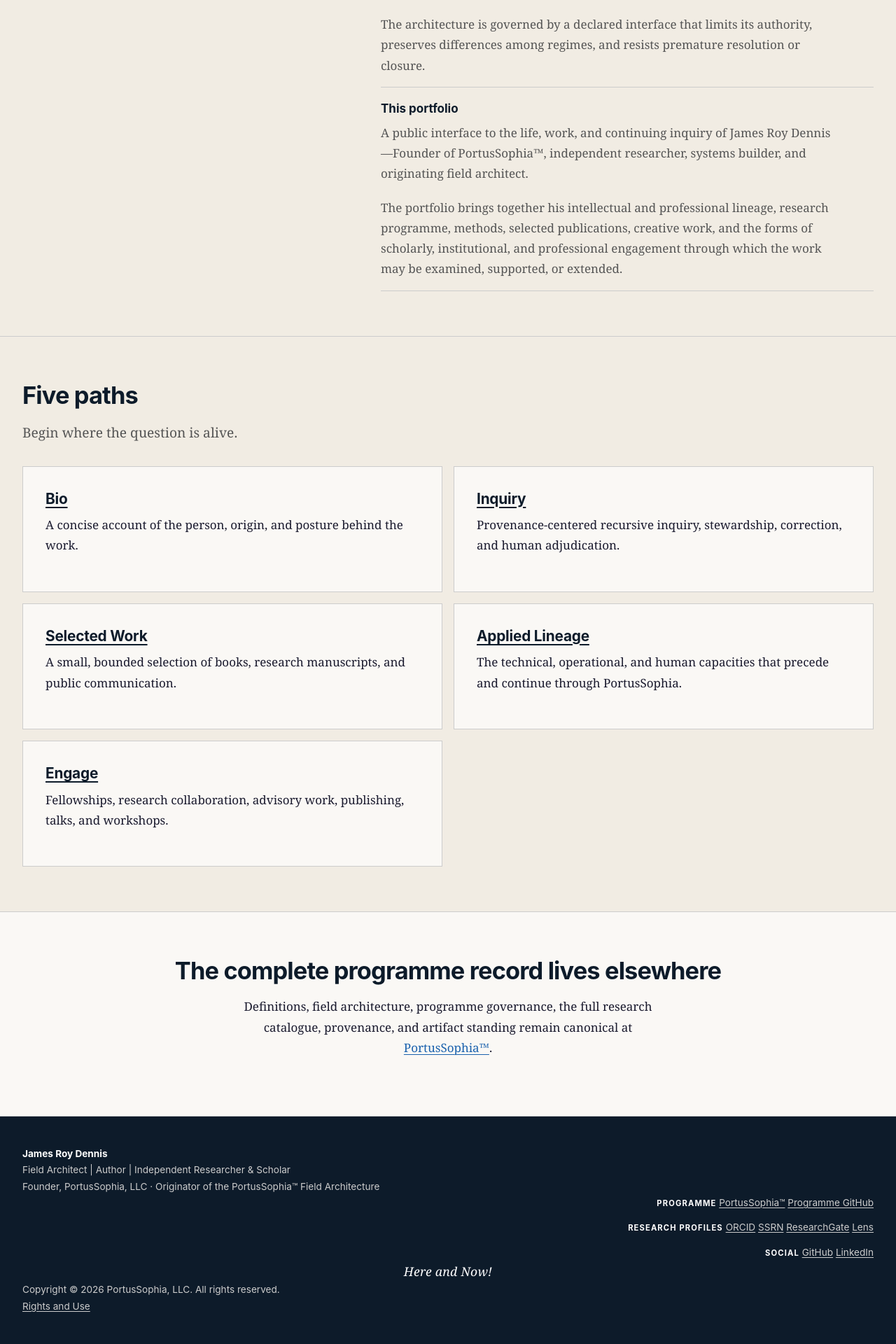
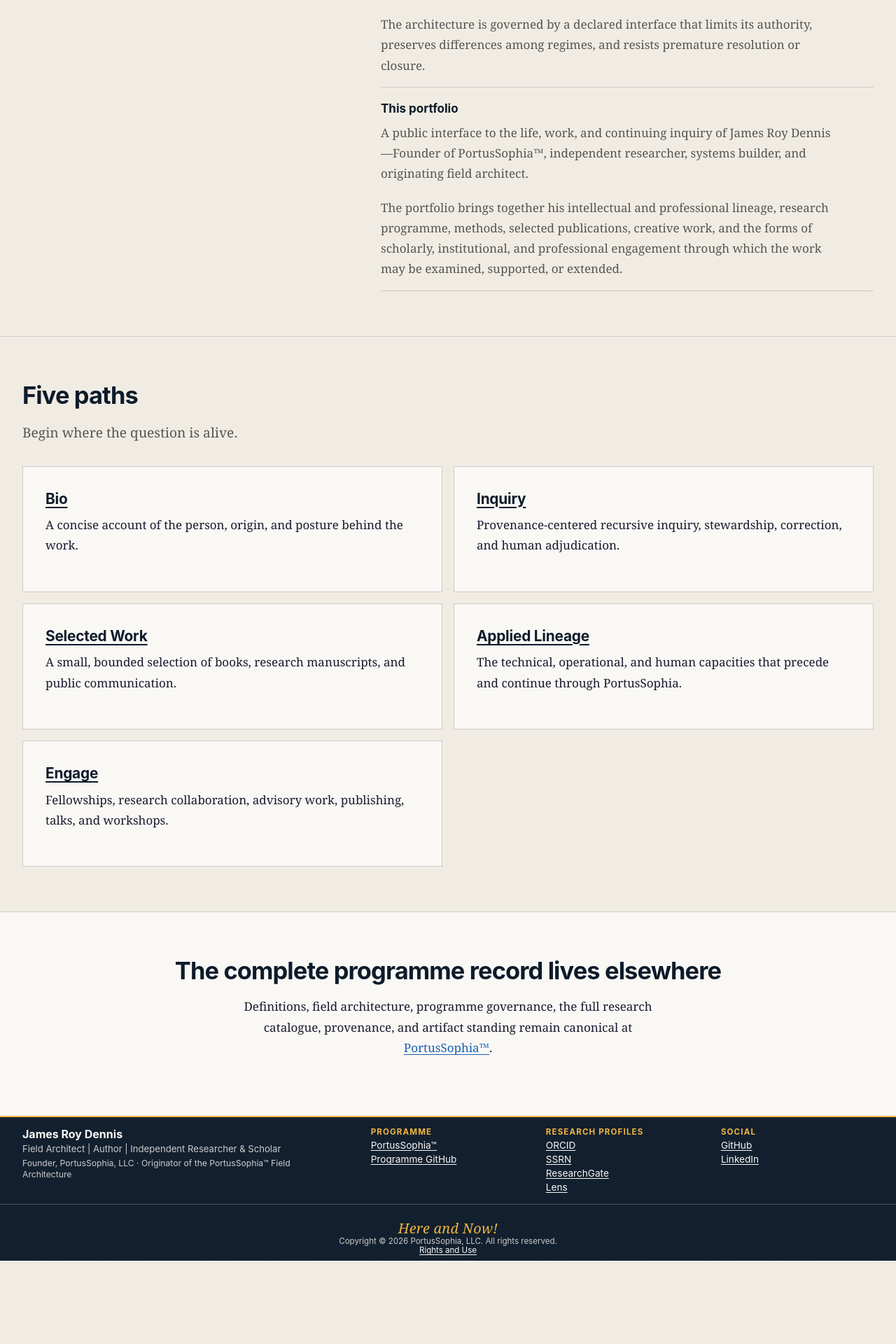
Before and after one commit to portussophia/portussophia-founder, a Jekyll site: the page built from index.md, in a window 1280 px wide. Shown: the part 1076-2996 px from the top of the page at 70% size. Built offline with Jekyll 4.4.1, drawn with Linux system fonts in a browser that asks for light colours; after the commit the page ends 2877 px from its top, so only the background shows below that.

Commit message:
Load Founder footer stylesheet

```diff
--- a/_includes/head.html
+++ b/_includes/head.html
@@ -7,6 +7,7 @@
   <link rel="stylesheet" href="{{ '/assets/css/site.css' | relative_url }}">
   <link rel="stylesheet" href="{{ '/assets/css/layout-spacing.css' | relative_url }}?v=20260717-2">
   <link rel="stylesheet" href="{{ '/assets/css/navigation.css' | relative_url }}?v=20260717-1">
+  <link rel="stylesheet" href="{{ '/assets/css/founder-footer.css' | relative_url }}?v=20260719-1">
   <script defer src="{{ '/assets/js/navigation.js' | relative_url }}?v=20260717-1"></script>
   {%- feed_meta -%}
   {%- if jekyll.environment == 'production' and site.google_analytics -%}
```
